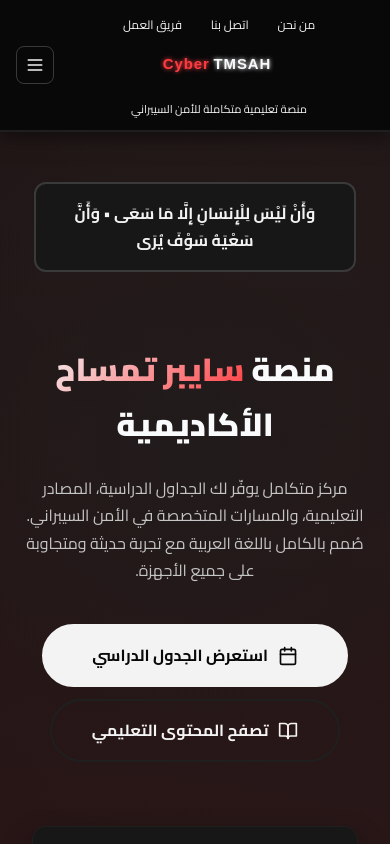
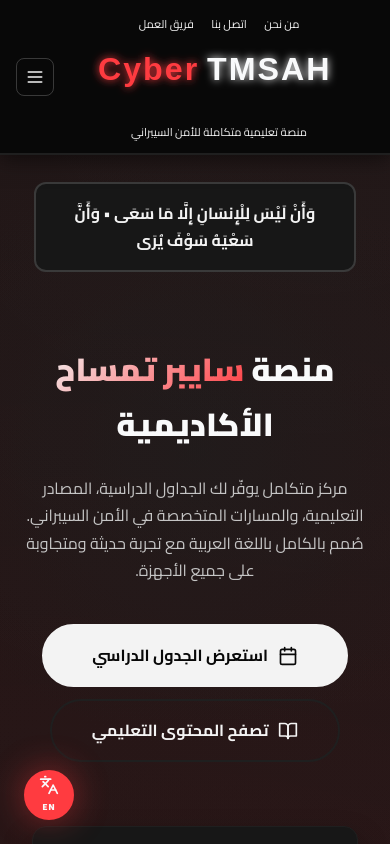
Before and after one commit to phoenixcrypto/cyber-tmsah, a Next.js app: page / in a window 390 px wide. Shown: the top 844 px of the page. Built offline with nearby package versions, Linux system fonts and the light colour scheme.

Commit message:
Improve logo centering and add floating language button

```diff
--- a/app/globals.css
+++ b/app/globals.css
@@ -138,9 +138,12 @@ button, input, textarea, select {
   display: flex;
   flex-direction: column;
   align-items: center;
+  justify-content: center;
   gap: 0.5rem;
-  max-width: 500px;
+  width: 100%;
+  max-width: 100%;
   margin: 0 auto;
+  padding: 0 1rem;
 }
 
 .header-quick-links-center {
@@ -247,13 +250,18 @@ button, input, textarea, select {
   display: flex;
   flex-direction: column;
   align-items: center;
+  justify-content: center;
   gap: 0.5rem;
   transition: all 0.3s ease;
+  width: 100%;
+  max-width: 100%;
 }
 
 .logo-svg {
-  width: 240px;
-  height: 70px;
+  width: 100%;
+  max-width: 500px;
+  height: auto;
+  min-height: 70px;
   transition: all 0.3s ease;
   overflow: visible;
 }
@@ -873,8 +881,13 @@ button, input, textarea, select {
   }
 
   .logo-svg {
-    width: 180px;
-    height: 52px;
+    max-width: 100%;
+    width: 100%;
+    min-height: 50px;
+  }
+
+  .header-center-section {
+    padding: 0 0.5rem;
   }
 
   .nav-links {
@@ -1530,6 +1543,60 @@ select:focus {
   }
 }
 
+/* Floating Language Button */
+.floating-language-btn {
+  position: fixed;
+  bottom: 2rem;
+  left: 2rem;
+  z-index: 999;
+  width: 60px;
+  height: 60px;
+  border-radius: 50%;
+  background: var(--primary-red);
+  border: 2px solid var(--primary-red);
+  color: var(--primary-white);
+  display: flex;
+  flex-direction: column;
+  align-items: center;
+  justify-content: center;
+  gap: 0.25rem;
+  cursor: pointer;
+  transition: all 0.3s ease;
+  box-shadow: var(--glow-strong);
+  font-size: 0.7rem;
+  font-weight: 700;
+}
+
+.floating-language-btn:hover {
+  transform: scale(1.1);
+  box-shadow: var(--glow-strong), 0 0 20px rgba(255, 59, 64, 0.6);
+  background: var(--primary-red-strong);
+}
+
+.floating-language-btn:active {
+  transform: scale(0.95);
+}
+
+.floating-language-text {
+  font-size: 0.65rem;
+  font-weight: 900;
+  letter-spacing: 1px;
+}
+
+@media (max-width: 768px) {
+  .floating-language-btn {
+    width: 50px;
+    height: 50px;
+    bottom: 1.5rem;
+    left: 1.5rem;
+    font-size: 0.6rem;
+  }
+
+  .floating-language-text {
+    font-size: 0.55rem;
+  }
+}
+
 /* Footer */
 footer {
   background-color: var(--card-bg);
@@ -1680,8 +1747,23 @@ footer {
   }
 
   .logo-svg {
-    width: 140px;
-    height: 40px;
+    max-width: 100%;
+    width: 100%;
+    min-height: 40px;
+  }
+
+  .header-center-section {
+    padding: 0 0.25rem;
+    gap: 0.25rem;
+  }
+
+  .header-quick-links-center {
+    gap: 0.5rem;
+  }
+
+  .quick-link-center {
+    font-size: 0.7rem;
+    padding: 0.15rem 0.3rem;
   }
 
   .logo-sub-text {
--- a/app/layout.tsx
+++ b/app/layout.tsx
@@ -5,6 +5,7 @@ import { Providers } from '@/components/Providers'
 import { OfflineIndicator } from '@/components/OfflineIndicator'
 import Navbar from '@/components/Navbar'
 import Footer from '@/components/Footer'
+import FloatingLanguageButton from '@/components/FloatingLanguageButton'
 
 const cairo = Cairo({
   subsets: ['arabic', 'latin'],
@@ -73,6 +74,7 @@ export default function RootLayout({
             <Navbar />
             <main className="main-content">{children}</main>
             <Footer />
+            <FloatingLanguageButton />
           </div>
         </Providers>
         <OfflineIndicator />
--- /dev/null
+++ b/components/FloatingLanguageButton.tsx
@@ -0,0 +1,56 @@
+'use client'
+
+import { Languages } from 'lucide-react'
+import { useState, useEffect } from 'react'
+
+export default function FloatingLanguageButton() {
+  const [isEnglish, setIsEnglish] = useState(false)
+
+  // Load language from localStorage on mount
+  useEffect(() => {
+    const savedLang = localStorage.getItem('site-language')
+    if (savedLang === 'en') {
+      setIsEnglish(true)
+      const html = document.documentElement
+      html.lang = 'en'
+      html.dir = 'ltr'
+    } else {
+      setIsEnglish(false)
+      const html = document.documentElement
+      html.lang = 'ar'
+      html.dir = 'rtl'
+    }
+  }, [])
+
+  // Handle language toggle
+  const toggleLanguage = () => {
+    setIsEnglish((prev) => {
+      const newLang = !prev
+      const html = document.documentElement
+
+      if (newLang) {
+        html.lang = 'en'
+        html.dir = 'ltr'
+        localStorage.setItem('site-language', 'en')
+      } else {
+        html.lang = 'ar'
+        html.dir = 'rtl'
+        localStorage.setItem('site-language', 'ar')
+      }
+
+      return newLang
+    })
+  }
+
+  return (
+    <button
+      className="floating-language-btn"
+      onClick={toggleLanguage}
+      aria-label={isEnglish ? 'Switch to Arabic' : 'Switch to English'}
+      title={isEnglish ? 'العربية' : 'English'}
+    >
+      <Languages className="w-5 h-5" />
+      <span className="floating-language-text">{isEnglish ? 'AR' : 'EN'}</span>
+    </button>
+  )
+}
--- a/components/Navbar.tsx
+++ b/components/Navbar.tsx
@@ -2,7 +2,7 @@
 
 import Link from 'next/link'
 import { useState, useEffect } from 'react'
-import { Menu, X, ChevronDown, Languages, Home } from 'lucide-react'
+import { Menu, X, ChevronDown, Home } from 'lucide-react'
 
 interface NavItem {
   label: string
@@ -47,26 +47,9 @@ export default function Navbar() {
   const [isScrolled, setIsScrolled] = useState(false)
   const [scrollDirection, setScrollDirection] = useState<'up' | 'down'>('up')
   const [lastScrollY, setLastScrollY] = useState(0)
-  const [isEnglish, setIsEnglish] = useState(false)
 
   const toggle = () => setOpen((prev) => !prev)
   const close = () => setOpen(false)
-
-  // Load language from localStorage on mount
-  useEffect(() => {
-    const savedLang = localStorage.getItem('site-language')
-    if (savedLang === 'en') {
-      setIsEnglish(true)
-      const html = document.documentElement
-      html.lang = 'en'
-      html.dir = 'ltr'
-    } else {
-      setIsEnglish(false)
-      const html = document.documentElement
-      html.lang = 'ar'
-      html.dir = 'rtl'
-    }
-  }, [])
 
   // Handle scroll for navbar visibility
   useEffect(() => {
@@ -92,26 +75,6 @@ export default function Navbar() {
     return () => window.removeEventListener('scroll', handleScroll)
   }, [lastScrollY])
 
-  // Handle language toggle
-  const toggleLanguage = () => {
-    setIsEnglish((prev) => {
-      const newLang = !prev
-      const html = document.documentElement
-
-      if (newLang) {
-        html.lang = 'en'
-        html.dir = 'ltr'
-        localStorage.setItem('site-language', 'en')
-      } else {
-        html.lang = 'ar'
-        html.dir = 'rtl'
-        localStorage.setItem('site-language', 'ar')
-      }
-
-      return newLang
-    })
-  }
-
   const scrollOpacity = Math.min(1, lastScrollY / 200)
   const headerClass = `main-header-new ${scrollDirection === 'down' && isScrolled ? 'header-hidden' : ''} ${isScrolled ? 'header-scrolled' : ''}`
 
@@ -119,8 +82,6 @@ export default function Navbar() {
     <nav
       className={headerClass}
       style={{ opacity: isScrolled ? 1 - scrollOpacity * 0.3 : 1 }}
-      dir={isEnglish ? 'ltr' : 'rtl'}
-      lang={isEnglish ? 'en' : 'ar'}
     >
       {/* Main Header - Logo & Navigation */}
       <div className="header-main-bar">
@@ -129,12 +90,8 @@ export default function Navbar() {
             {open ? <X className="w-5 h-5" /> : <Menu className="w-5 h-5" />}
           </button>
 
-          {/* Left Actions - Language Toggle */}
-          <div className="header-left-actions">
-            <button className="header-action-btn" onClick={toggleLanguage} aria-label="الترجمة">
-              <Languages className="w-5 h-5" />
-            </button>
-          </div>
+          {/* Left Actions - Empty */}
+          <div className="header-left-actions"></div>
 
           {/* Center Section - Quick Links & Logo */}
           <div className="header-center-section">
```
